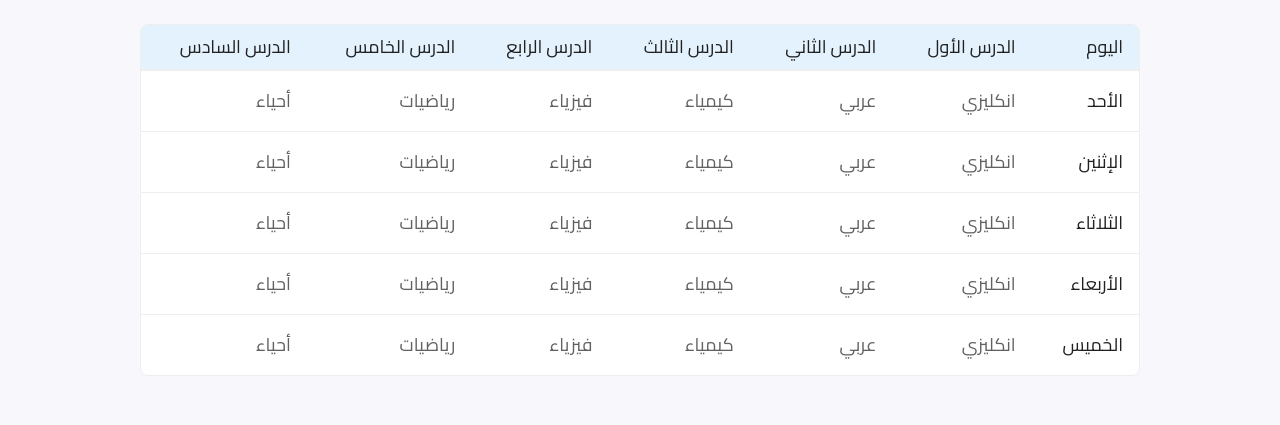
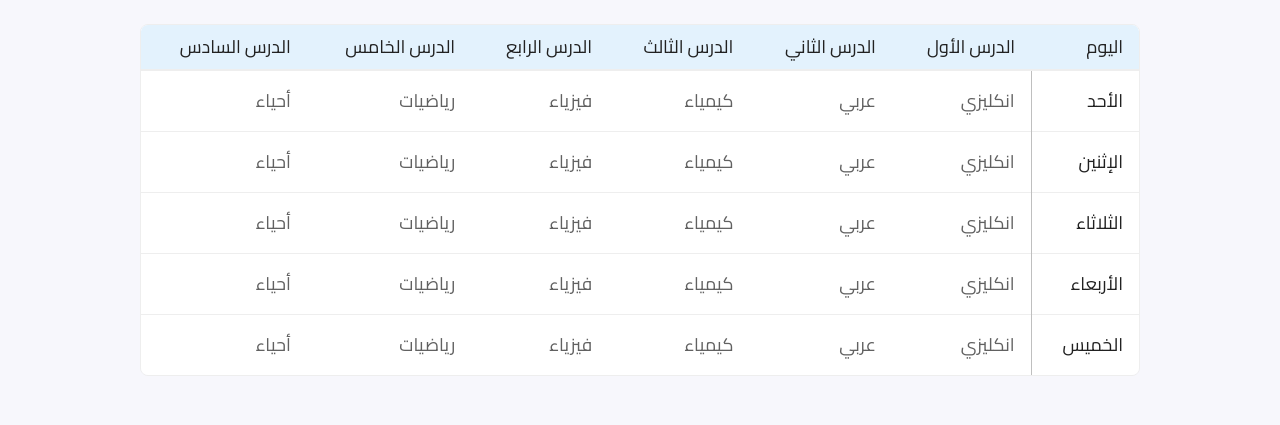
Before and after one commit to bnjamel/school-system-front-end, a React (Vite) app: page /weekly_schedule/schedule in a window 1280 px wide. Shown: the part 224-649 px from the top of the page. Built offline with nearby package versions, Linux system fonts and the light colour scheme.

Commit message:
border-l

```diff
--- a/src/pages/class/Class.jsx
+++ b/src/pages/class/Class.jsx
@@ -46,12 +46,12 @@ export default function Class() {
       {/* CLASSES */}
       <div className="grid grid-cols-1 md:grid-cols-2 lg:grid-cols-3 gap-y-4 max-w-[20rem] md:max-w-full mx-auto container">
         {data.map((item) => (
-          <div className="flex px-[2rem] justify-center items-center">
+          <div className="flex px-[2rem] justify-center items-center ">
             <div className="mt-4 border-black/25 hover:border-blue-500 transition ease-in-out border lg:mt-0 w-full bg-white rounded-lg overflow-hidden shadow-sm hover:shadow-md ">
               <div className="text-xl font-cairoSemiBold mx-6 mt-4 border-b border-black pb-2 ">
                 صف {item.class_name}
               </div>
-              <div className="my-6 mx-6 items-center  ">
+              <div className="my-6 mx-6 items-center font-cairoRegular">
                 <div className="cursor-pointer my-2 hover:text-gray-600 underline">
                   شعبة أ
                 </div>
--- a/src/pages/weekly_schedule/Schedule.jsx
+++ b/src/pages/weekly_schedule/Schedule.jsx
@@ -12,7 +12,7 @@ function Schedule() {
         <table className="min-w-full divide-y-2 divide-gray-200 bg-white text-lg">
           <thead className="ltr:text-left rtl:text-right bg-blue-50 ">
             <tr>
-              <th className="whitespace-nowrap px-4 py-2 font-medium text-gray-900">
+              <th className="whitespace-nowrap px-4 py-2 font-medium text-gray-900 ">
                 اليوم
               </th>
               <th className="whitespace-nowrap px-4 py-2 font-medium text-gray-900">
@@ -38,7 +38,7 @@ function Schedule() {
 
           <tbody className="divide-y divide-gray-200">
             <tr>
-              <td className="whitespace-nowrap px-4 py-4 font-medium text-gray-900">
+              <td className="whitespace-nowrap px-4 py-4 font-medium text-gray-900 border-l border-black/25 ">
                 الأحد
               </td>
               <td className="whitespace-nowrap px-4 py-2 text-gray-700">
@@ -62,7 +62,7 @@ function Schedule() {
             </tr>
 
             <tr>
-              <td className="whitespace-nowrap px-4 py-4 font-medium text-gray-900">
+              <td className="whitespace-nowrap px-4 py-4 font-medium text-gray-900 border-l border-black/25 ">
                 الإثنين
               </td>
               <td className="whitespace-nowrap px-4 py-2 text-gray-700">
@@ -86,7 +86,7 @@ function Schedule() {
             </tr>
 
             <tr>
-              <td className="whitespace-nowrap px-4 py-4 font-medium text-gray-900">
+              <td className="whitespace-nowrap px-4 py-4 font-medium text-gray-900 border-l border-black/25 ">
                 الثلاثاء
               </td>
               <td className="whitespace-nowrap px-4 py-2 text-gray-700">
@@ -110,7 +110,7 @@ function Schedule() {
             </tr>
 
             <tr>
-              <td className="whitespace-nowrap px-4 py-4 font-medium text-gray-900">
+              <td className="whitespace-nowrap px-4 py-4 font-medium text-gray-900 border-l border-black/25 ">
                 الأربعاء
               </td>
               <td className="whitespace-nowrap px-4 py-2 text-gray-700">
@@ -134,7 +134,7 @@ function Schedule() {
             </tr>
 
             <tr>
-              <td className="whitespace-nowrap px-4 py-4 font-medium text-gray-900">
+              <td className="whitespace-nowrap px-4 py-4 font-medium text-gray-900 border-l border-black/25 ">
                 الخميس
               </td>
               <td className="whitespace-nowrap px-4 py-2 text-gray-700">
--- a/src/pages/weekly_schedule/WeeklySchedule.jsx
+++ b/src/pages/weekly_schedule/WeeklySchedule.jsx
@@ -45,7 +45,7 @@ export default function WeeklySchedule() {
               <div className="text-xl font-cairoSemiBold mx-6 mt-4 border-b border-black pb-2 ">
                 صف {item.class_name}
               </div>
-              <div className="my-6 mx-6 items-center">
+              <div className="my-6 mx-6 items-center font-cairoRegular">
                 {/* Schedule A // you can add B & C later */}
                 <Link to="/weekly_schedule/schedule">
                   <div className="cursor-pointer my-2 hover:text-gray-600 underline">
```
